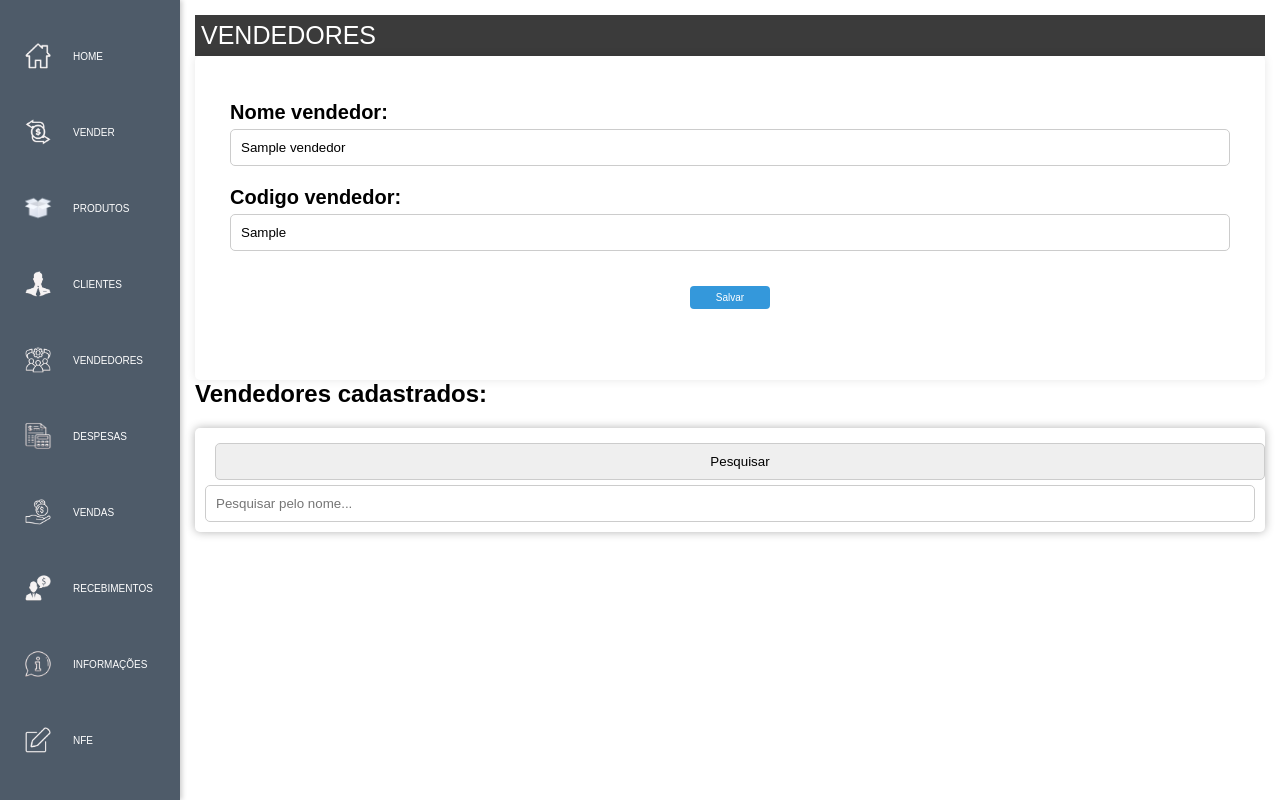
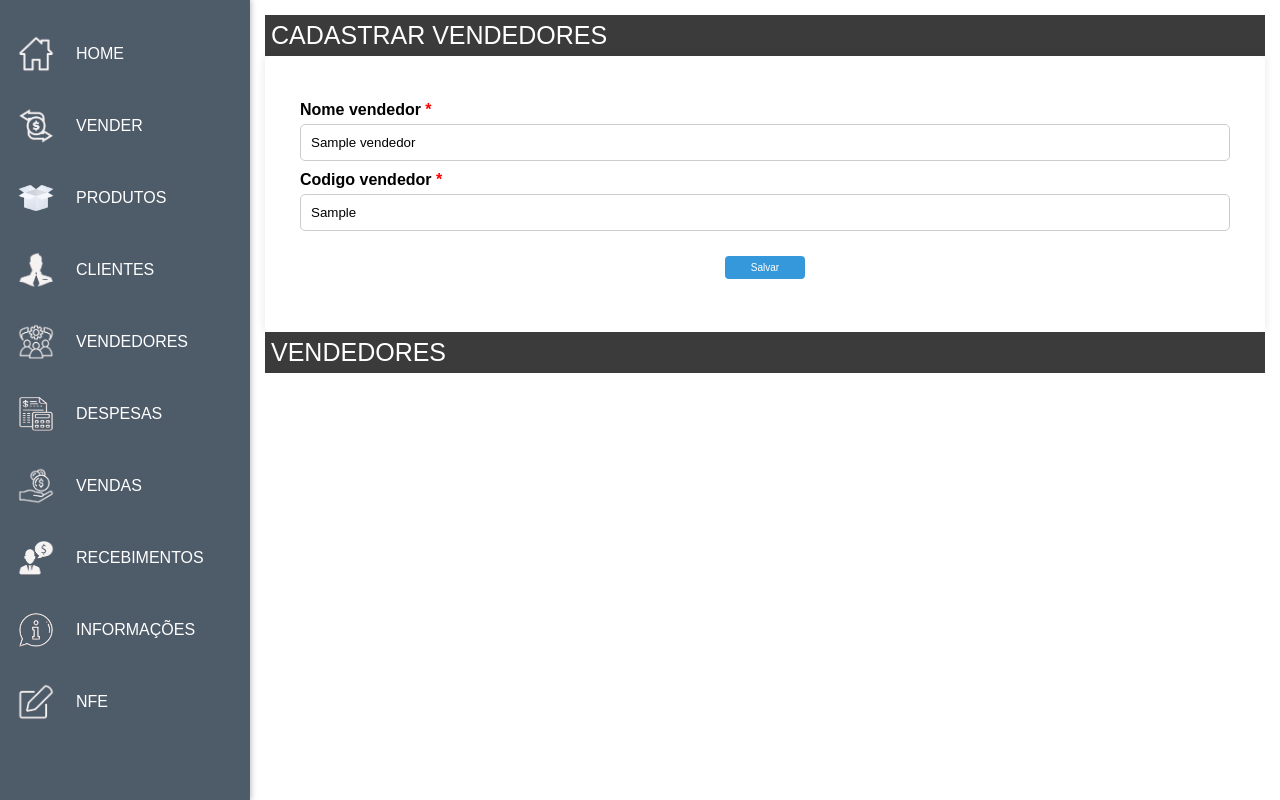
Before and after one commit to Billrenato/Vendas, a Django app: page /editar_vendedor/1/ in a window 1280 px wide. Run offline with Django 5.2, Linux system fonts and the light colour scheme; tables that the repository leaves empty hold one stand-in row (values such as "Sample post").

Commit message:
Atualizacao

```diff
--- a/sistema_vendas/documentação_django.txt
+++ b/sistema_vendas/documentação_django.txt
@@ -2,6 +2,9 @@
 rodar os aplicativo
 
  python manage.py runserver
+
+
+ python manage.py runserver 0.0.0.0:8000
 
 
 
--- a/sistema_vendas/vendas/static/css/style.css
+++ b/sistema_vendas/vendas/static/css/style.css
@@ -74,7 +74,7 @@
 
 
 .sidebar {
-    width: 180px;
+    width: 250px;
     height: 100vh;
     background-color: #4e5b69;
     position: fixed;
@@ -102,11 +102,10 @@
 .sidebar ul li button {
     text-decoration: none;
     color: white;
-    font-size: 10px;
     display: flex;
     align-items: center;
     gap: 10px;
-    padding: 15px;
+    padding: 8px;
     border: none;
     background: none;
     width: 100%;
@@ -121,14 +120,14 @@
 
 
 .sidebar img.icon {
-    width: 30px;
-    height: 30px;
+    width: 40px;
+    height: 40px;
 }
 
 
 
 .main-content {
-    margin-left: 180px;
+    margin-left: 250px;
     padding: 15px;
     transition: margin-left 0.3s;
 }
@@ -480,6 +479,13 @@
     color: white;
     padding: 6px;
   }
+  .nav-padrao:hover{
+    background-color: #727272;
+  }
+
+  summary {
+    list-style: none;
+  }
 
 
   .produto-lista {
--- a/sistema_vendas/vendas/templates/vendas/cadastrar_vendedor.html
+++ b/sistema_vendas/vendas/templates/vendas/cadastrar_vendedor.html
@@ -10,6 +10,12 @@
     </head>
 
     <body>
+        <style>
+            .required-label::after {
+                content: " *";
+                color: red;
+            }
+          </style>
         <nav class="sidebar">
             <ul>
                 <li><a href="{% url 'home' %}"><img class="icon" src="{% static 'img/home.png' %}" alt=""> HOME</a></li>
@@ -27,7 +33,7 @@
         </nav>
         <div class="main-content">
             <div class="nav-padrao">
-                VENDEDORES
+               CADASTRAR VENDEDORES
             </div>
     {% if messages %}
         <ul>
@@ -38,21 +44,33 @@
     {% endif %}
     <form method="post">
         {% csrf_token %}
-        {{ form.as_p }}
+        {% for field in form %}
+            <div>
+                <label
+                    for="{{ field.id_for_label }}"
+                    class="{% if field.field.required %}required-label{% endif %}">
+                    {{ field.label }}
+                </label>
+                {{ field }}
+                {% if field.errors %}
+                    <div class="text-danger">{{ field.errors }}</div>
+                {% endif %}
+            </div>
+            {% endfor %}
         <div style="display: flex; justify-content: center; margin-top: 20px;">
             <button class="button_edit" type="submit">Salvar</button>
         </div>
         <br>
-        <br>
+
     </form>
-    <h2>Vendedores cadastrados:</h2>
+
+    <div class="nav-padrao">
+        VENDEDORES
+    </div>
 
 
-        <form method="get" style="box-shadow: 0 0 10px rgba(0, 0, 0, 0.3); display: flex; margin-top: 20px; padding:10px">
-            <button type="submit" style="margin-left: 10px;">Pesquisar</button>
-            <input type="text" style="width: 100%;" name="q" placeholder="Pesquisar pelo nome...">
 
-        </form>
+
         <ul class="produto-lista">
             {% for vendedor in vendedores %}
             <li>
```
Also changed, not shown: sistema_vendas/vendas/templates/vendas/cadastrar_cliente.html (+23 -5 lines), sistema_vendas/vendas/templates/vendas/cadastrar_produto.html (+25 -5 lines), sistema_vendas/vendas/templates/vendas/despesas.html (+20 -2 lines), sistema_vendas/vendas/templates/vendas/editar_cliente.html (+18 -5 lines), sistema_vendas/vendas/templates/vendas/editar_produto.html (+18 -5 lines).
